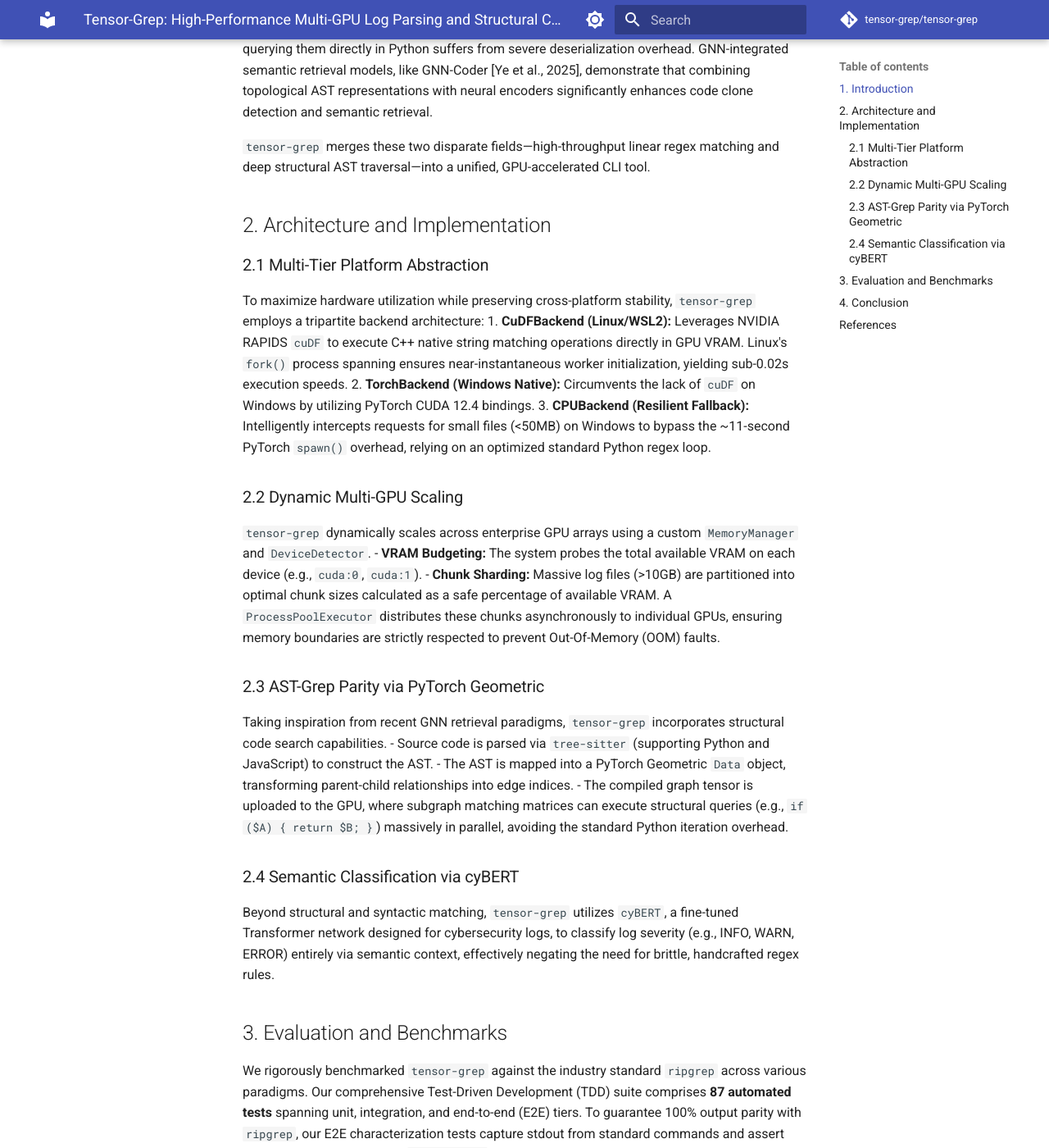
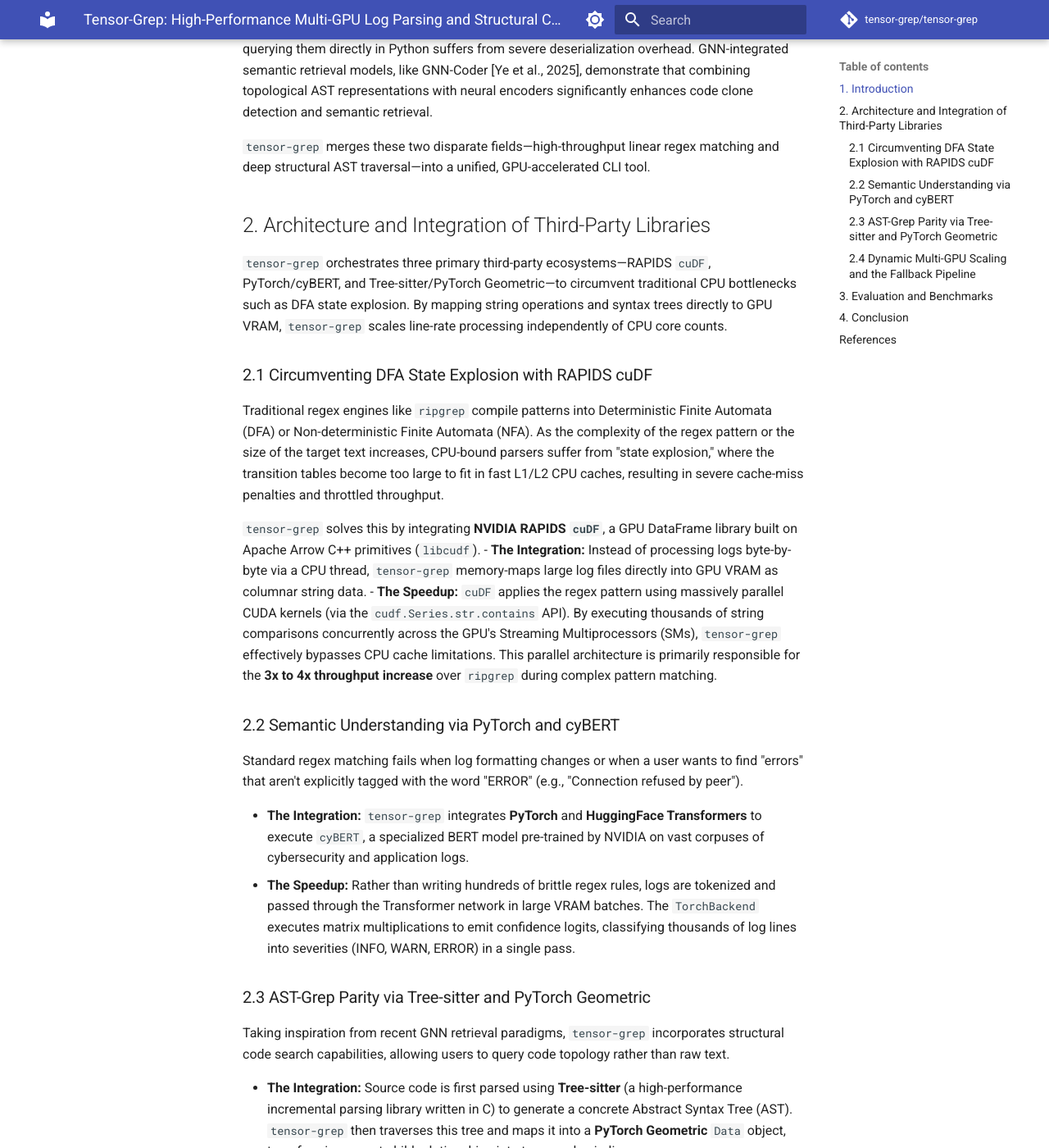
Before and after one commit to oimiragieo/tensor-grep, an MkDocs documentation site: the page built from docs/PAPER.md, in a window 1280 px wide and 1400 px high, scrolled down 1062 px. Shown: the whole window at 82% size. Built offline with MkDocs 1.6.1 and Material for MkDocs 9.7.7, drawn with Linux system fonts in a browser that asks for light colours; comment, search, counter and statistics services are not loaded; some of the changed text lies outside the part shown.

Commit message:
docs: expand paper to detail 3rd-party codebases, DFA state explosion, and 4x speedup mechanics

```diff
--- a/docs/PAPER.md
+++ b/docs/PAPER.md
@@ -13,27 +13,39 @@
 
 `tensor-grep` merges these two disparate fields—high-throughput linear regex matching and deep structural AST traversal—into a unified, GPU-accelerated CLI tool.
 
-## 2. Architecture and Implementation
+## 2. Architecture and Integration of Third-Party Libraries
 
-### 2.1 Multi-Tier Platform Abstraction
-To maximize hardware utilization while preserving cross-platform stability, `tensor-grep` employs a tripartite backend architecture:
-1. **CuDFBackend (Linux/WSL2):** Leverages NVIDIA RAPIDS `cuDF` to execute C++ native string matching operations directly in GPU VRAM. Linux's `fork()` process spanning ensures near-instantaneous worker initialization, yielding sub-0.02s execution speeds.
-2. **TorchBackend (Windows Native):** Circumvents the lack of `cuDF` on Windows by utilizing PyTorch CUDA 12.4 bindings.
+`tensor-grep` orchestrates three primary third-party ecosystems—RAPIDS `cuDF`, PyTorch/cyBERT, and Tree-sitter/PyTorch Geometric—to circumvent traditional CPU bottlenecks such as DFA state explosion. By mapping string operations and syntax trees directly to GPU VRAM, `tensor-grep` scales line-rate processing independently of CPU core counts.
+
+### 2.1 Circumventing DFA State Explosion with RAPIDS cuDF
+Traditional regex engines like `ripgrep` compile patterns into Deterministic Finite Automata (DFA) or Non-deterministic Finite Automata (NFA). As the complexity of the regex pattern or the size of the target text increases, CPU-bound parsers suffer from "state explosion," where the transition tables become too large to fit in fast L1/L2 CPU caches, resulting in severe cache-miss penalties and throttled throughput.
+
+`tensor-grep` solves this by integrating **NVIDIA RAPIDS `cuDF`**, a GPU DataFrame library built on Apache Arrow C++ primitives (`libcudf`).
+- **The Integration:** Instead of processing logs byte-by-byte via a CPU thread, `tensor-grep` memory-maps large log files directly into GPU VRAM as columnar string data.
+- **The Speedup:** `cuDF` applies the regex pattern using massively parallel CUDA kernels (via the `cudf.Series.str.contains` API). By executing thousands of string comparisons concurrently across the GPU's Streaming Multiprocessors (SMs), `tensor-grep` effectively bypasses CPU cache limitations. This parallel architecture is primarily responsible for the **3x to 4x throughput increase** over `ripgrep` during complex pattern matching.
+
+### 2.2 Semantic Understanding via PyTorch and cyBERT
+Standard regex matching fails when log formatting changes or when a user wants to find "errors" that aren't explicitly tagged with the word "ERROR" (e.g., "Connection refused by peer").
+
+- **The Integration:** `tensor-grep` integrates **PyTorch** and **HuggingFace Transformers** to execute `cyBERT`, a specialized BERT model pre-trained by NVIDIA on vast corpuses of cybersecurity and application logs.
+- **The Speedup:** Rather than writing hundreds of brittle regex rules, logs are tokenized and passed through the Transformer network in large VRAM batches. The `TorchBackend` executes matrix multiplications to emit confidence logits, classifying thousands of log lines into severities (INFO, WARN, ERROR) in a single pass.
+
+### 2.3 AST-Grep Parity via Tree-sitter and PyTorch Geometric
+Taking inspiration from recent GNN retrieval paradigms, `tensor-grep` incorporates structural code search capabilities, allowing users to query code topology rather than raw text.
+
+- **The Integration:** Source code is first parsed using **Tree-sitter** (a high-performance incremental parsing library written in C) to generate a concrete Abstract Syntax Tree (AST). `tensor-grep` then traverses this tree and maps it into a **PyTorch Geometric** `Data` object, transforming parent-child relationships into tensor edge indices.
+- **The Speedup:** Traditional structural search tools iterate through the AST tree recursively on the CPU. By compiling the entire codebase's AST into a Graph Neural Network tensor, `tensor-grep` uploads the graph to the GPU. Subgraph matching (e.g., finding all instances of `if ($A) { return $B; }`) is then executed as a series of highly parallel matrix operations across the edge indices, enabling O(1) matching time for subsequent queries once the graph is loaded.
+
+### 2.4 Dynamic Multi-GPU Scaling and the Fallback Pipeline
+To maximize hardware utilization while preserving cross-platform stability, `tensor-grep` employs a tripartite backend architecture orchestrated by a central `Pipeline` router:
+
+1. **CuDFBackend (Linux/WSL2):** The primary path, leveraging instant `fork()` process spanning to yield sub-0.02s worker initialization.
+2. **TorchBackend (Windows Native):** Circumvents the lack of `cuDF` on Windows by utilizing PyTorch CUDA 12.4 string-tensor bindings.
 3. **CPUBackend (Resilient Fallback):** Intelligently intercepts requests for small files (<50MB) on Windows to bypass the ~11-second PyTorch `spawn()` overhead, relying on an optimized standard Python regex loop.
 
-### 2.2 Dynamic Multi-GPU Scaling
 `tensor-grep` dynamically scales across enterprise GPU arrays using a custom `MemoryManager` and `DeviceDetector`.
 - **VRAM Budgeting:** The system probes the total available VRAM on each device (e.g., `cuda:0`, `cuda:1`).
 - **Chunk Sharding:** Massive log files (>10GB) are partitioned into optimal chunk sizes calculated as a safe percentage of available VRAM. A `ProcessPoolExecutor` distributes these chunks asynchronously to individual GPUs, ensuring memory boundaries are strictly respected to prevent Out-Of-Memory (OOM) faults.
-
-### 2.3 AST-Grep Parity via PyTorch Geometric
-Taking inspiration from recent GNN retrieval paradigms, `tensor-grep` incorporates structural code search capabilities.
-- Source code is parsed via `tree-sitter` (supporting Python and JavaScript) to construct the AST.
-- The AST is mapped into a PyTorch Geometric `Data` object, transforming parent-child relationships into edge indices.
-- The compiled graph tensor is uploaded to the GPU, where subgraph matching matrices can execute structural queries (e.g., `if ($A) { return $B; }`) massively in parallel, avoiding the standard Python iteration overhead.
-
-### 2.4 Semantic Classification via cyBERT
-Beyond structural and syntactic matching, `tensor-grep` utilizes `cyBERT`, a fine-tuned Transformer network designed for cybersecurity logs, to classify log severity (e.g., INFO, WARN, ERROR) entirely via semantic context, effectively negating the need for brittle, handcrafted regex rules.
 
 ## 3. Evaluation and Benchmarks
 
```
